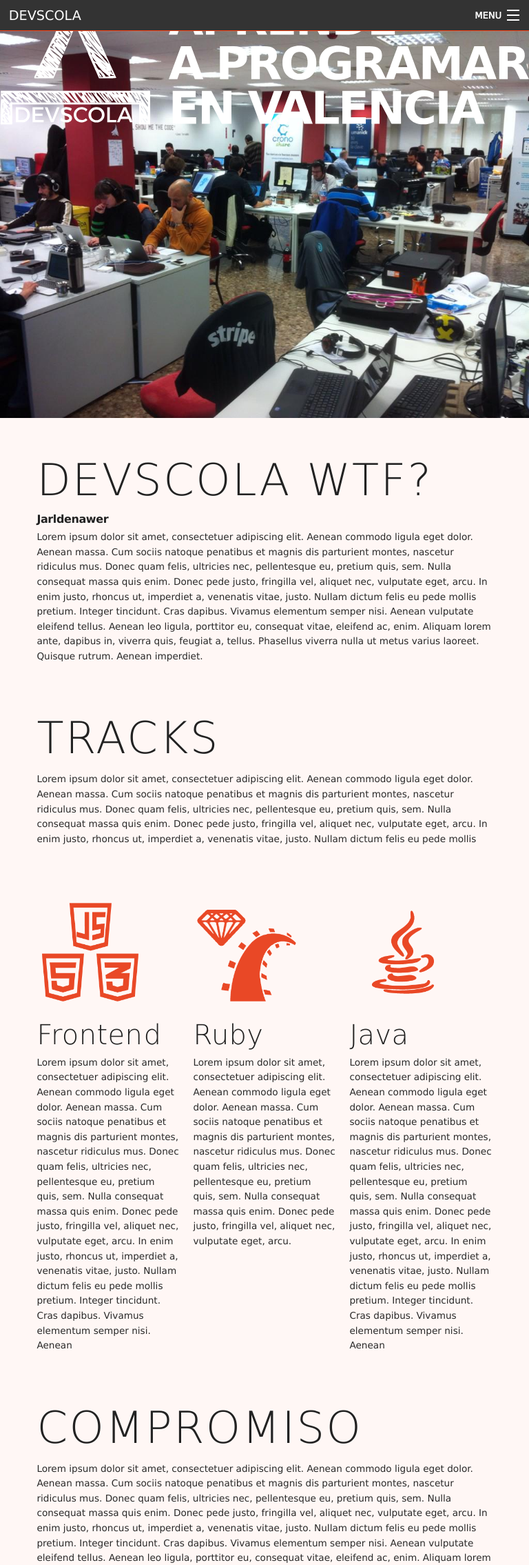
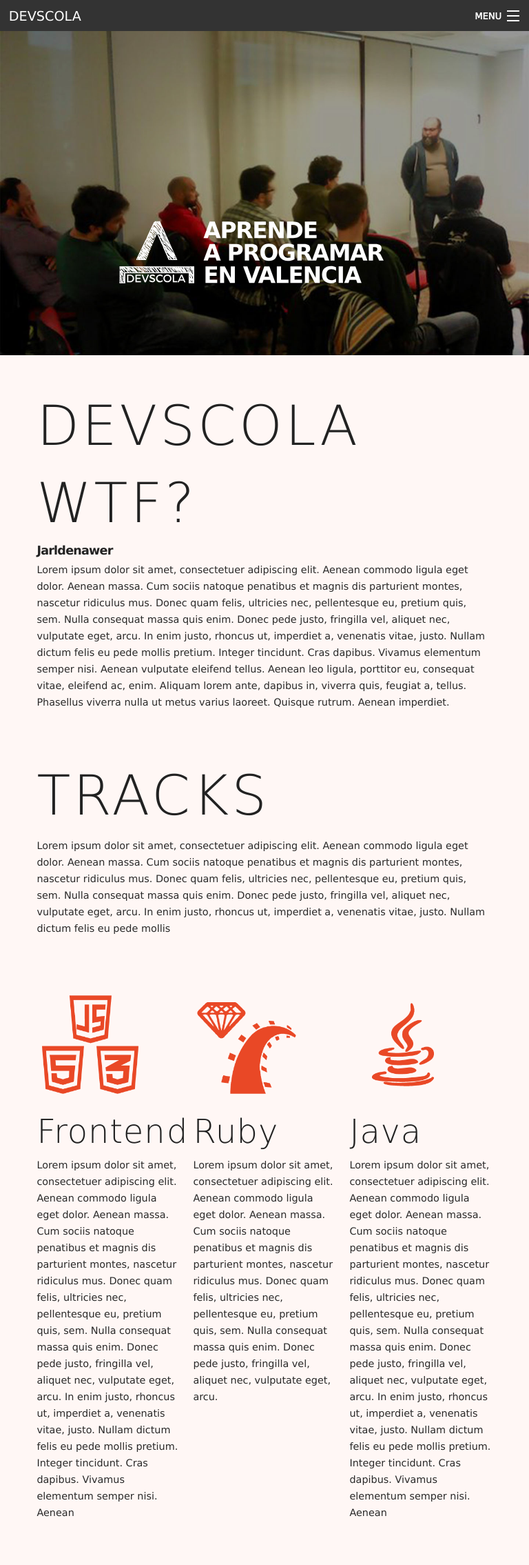
Before and after one commit to devscola/devscola.github.io, a PHP site: page / in a window 768 px wide. Shown: the top 2269 px of the page at 69% size. Run offline with PHP 8.4, Linux system fonts and the light colour scheme; some libraries are stand-ins or nearby versions.

Commit message:
4th Logo positioning attempt

```diff
--- a/assets/stylesheets/style.css
+++ b/assets/stylesheets/style.css
@@ -50,49 +50,6 @@ margin-bottom: 2rem
 }
 
 
-@media only screen and (min-width : 768px) and (max-width : 1024px) {
-
-	h2 {
-		font-family: 'dejavu_sansextralight';
-		font-size: 4rem;
-		margin: 2rem 0 0.5rem 0 !important;
-		line-height: 5.5rem;
-		letter-spacing: 0.15rem;
-
-	}
-
-	h3 {
-		font-family: 'dejavu_sansbold';
-		font-size: 1rem;
-		line-height: 0.95rem;
-		letter-spacing: -0.025rem;
-		word-spacing: -0.03rem;
-	}
-
-	h4 {
-		font-family: 'dejavu_sansextralight';
-		font-size: 2.5rem;
-		margin-bottom: 0.2rem;
-		letter-spacing: 0.025rem;
-
-
-	}
-
-	h5 {
-		font-size: 0.85rem;
-		font-family: 'dejavu_sansextralight';
-		letter-spacing: 0.05rem;
-		line-height: 0.85rem;
-		margin: 0 0 0.1rem 0;
-	}
-
-	p {
-	font-size: 0.85rem;
-	line-height: 1.35rem;
-	margin-bottom: 1.8rem
-	}
-}
-
 
 /*grid*/
 
@@ -119,14 +76,14 @@ margin-bottom: 2rem
 #inicio {
 
 	position: absolute;
-	top: 0rem;
-	left: 0rem;
+	margin:auto;
+	top:40%;
+	left:22.5%;
+
+	max-width: 50%;
+
 	z-index: 1;
 
-}
-
-.inicio {
-	position:relative;
 }
 
 
--- a/index.html
+++ b/index.html
@@ -75,20 +75,19 @@
 
 	<div id="owl-landing" class="owl-carousel">
 
-	  <div><img src="assets/images/B8_93neIMAA779n.jpg" alt="Devscola en Geekshubs"></div>
-	  <div><img src="assets/images/B9lKLjjIYAAm67Q.jpg" alt="Devscola en Geekshubs"></div>
-	  <div><img src="assets/images/B9lNVh8IAAAWCOt.jpg" alt="Devscola en Geekshubs"></div>
-	  <div><img src="assets/images/B9lNx1CIAAE18Qp.jpg" alt="Devscola en Geekshubs"></div>
-	  <div><img src="assets/images/B-SJ5AUIIAAKMZ3.jpg" alt="Devscola en Geekshubs"></div>
+	  <div><img src="assets/images/Owl-1_IMG_a.jpg" alt="Devscola en Geekshubs"></div>
+	  <div><img src="assets/images/Owl-1_IMG_b.jpg" alt="Devscola en Geekshubs"></div>
+	  <div><img src="assets/images/Owl-1_IMG_c.jpg" alt="Devscola en Geekshubs"></div>
+	  <div><img src="assets/images/Owl-1_IMG_d.jpg" alt="Devscola en Geekshubs"></div>
+
+	</div>
+
+	<div id="inicio">
+
+			<img src="assets/images/Logotipo 2.svg" alt="El logotipo de Devscola">
 
 
 	</div>
-	<section id="inicio">
-			<div class="inicio">
-			<img src="assets/images/Logotipo 2.svg" alt="El logotipo de Devscola">
-			</div>
-
-	</section>
 
 	<!--content area-->
 
```
Also changed, not shown: other parts of assets/stylesheets/style.css (+10 -62 lines), assets/images/Owl-1_IMG_a.jpg (added), assets/images/Owl-1_IMG_b.jpg (added), assets/images/Owl-1_IMG_c.jpg (added), assets/images/Owl-1_IMG_d.jpg (added).
